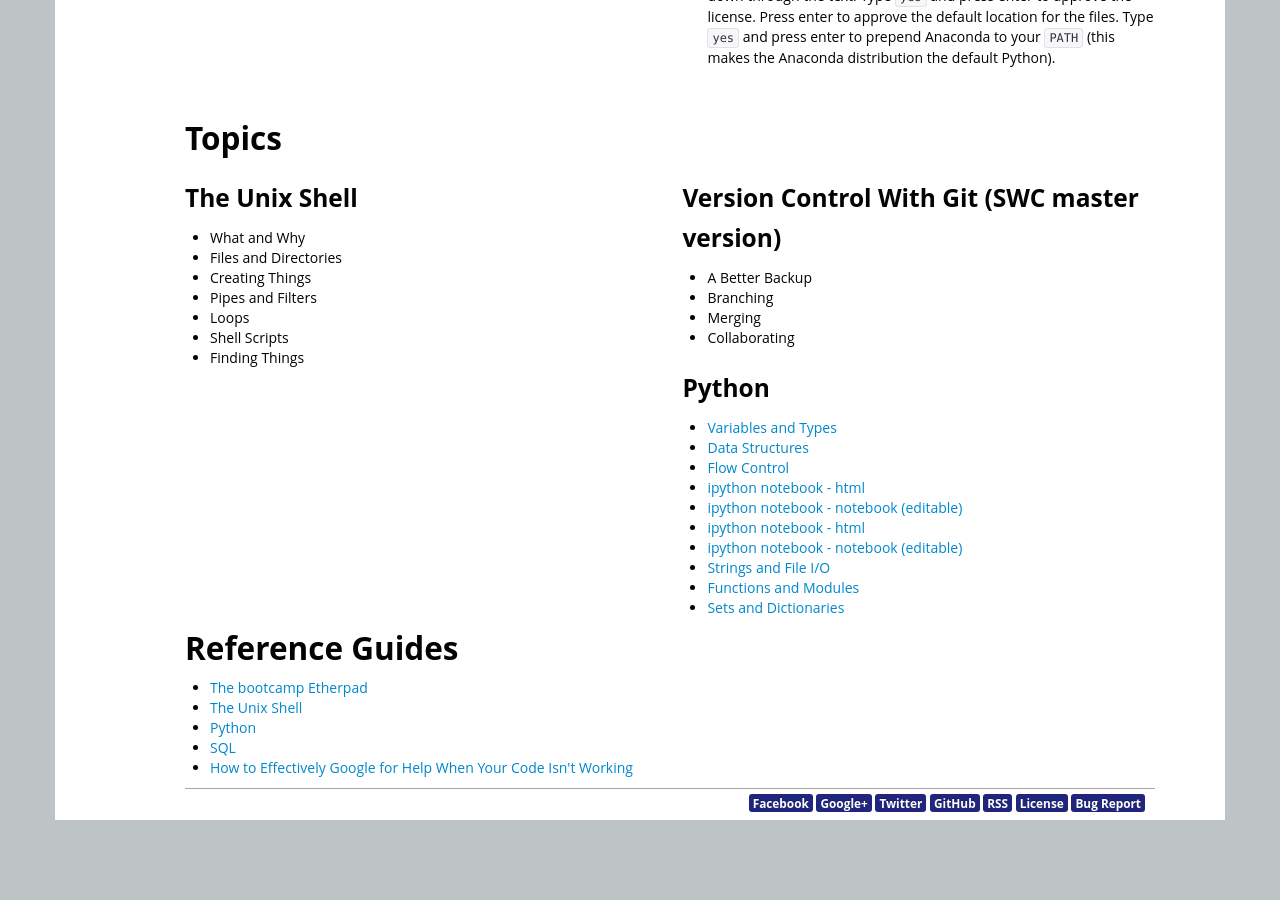
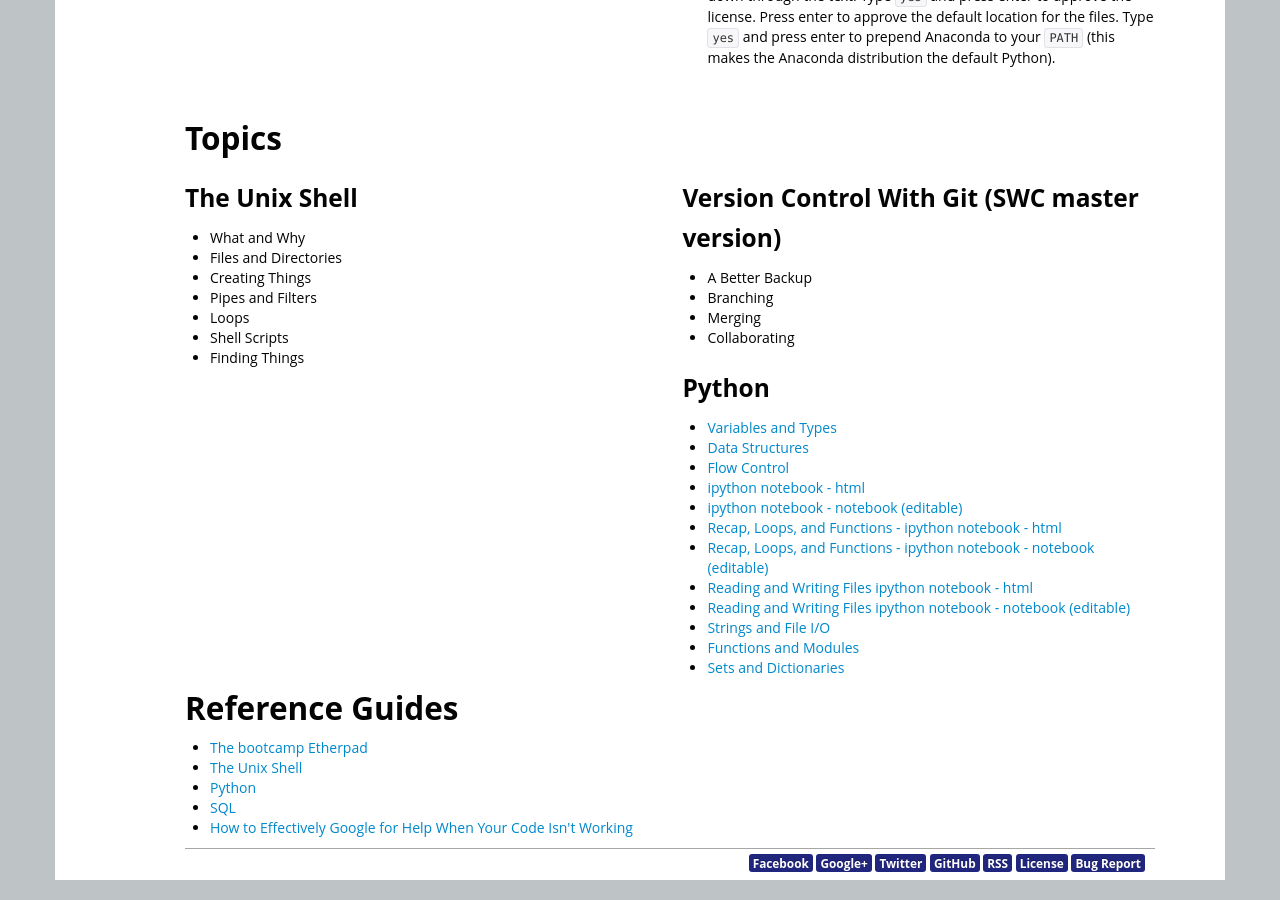
Before and after one commit to cavestruz/2014-06-24-ru, a Jekyll site: the page built from index.html, in a window 1280 px wide and 900 px high, scrolled down 3027 px. Built offline with Jekyll 4.4.1, drawn with Linux system fonts in a browser that asks for light colours; before the commit the page ends 3867 px from its top, so only the background shows below that.

Commit message:
Fixed link to File IO notebook and html

```diff
--- a/index.html
+++ b/index.html
@@ -183,9 +183,14 @@ a></li>
 	<li><a href="./classfiles/Python intro.html"> ipython notebook - html </a>
 	<li><a href="./classfiles/Python intro.ipynb"> ipython notebook - notebook (editable) </a>
 </li>
-    <li><a href="./classfiles/A_Loops_and_Functions/loops_and_functions.html"> ipython notebook - html </a></li>
-	<li><a href="./classfiles/A_Loops_and_Functions/loops_and_functions.ipynb"> ipython notebook - notebook (editable) </a>
+    <li><a href="./classfiles/A_Loops_and_Functions/loops_and_functions.html"> Recap, Loops, and Functions - ipython notebook - html </a></li>
+	<li><a href="./classfiles/A_Loops_and_Functions/loops_and_functions.ipynb"> Recap, Loops, and Functions - ipython notebook - notebook (editable) </a>
 </li>
+
+    <li><a href="./classfiles/B_File_Io/File_IO.html">Reading and Writing Files ipython notebook - html </a></li>
+	<li><a href="./classfiles/B_File_Io/File_IO.ipynb">Reading and Writing Files ipython notebook - notebook (editable) </a>
+</li>
+
         <li><a href="{{page.ipythonnotebook}}/{{page.raw}}/lessons/thw-python/strings-io/tutorial.ipynb">Strings
         and File I/O</a></li>
         <li><a href="{{page.ipythonnotebook}}/{{page.raw}}/lessons/thw-python/functions-and-modules/python_functions_and_modules.ipynb\
```
